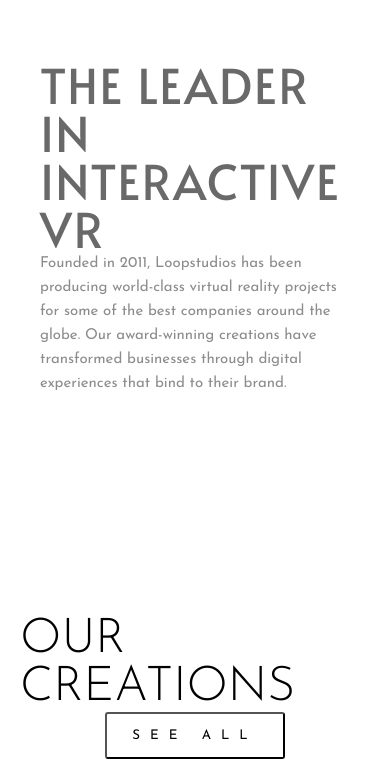
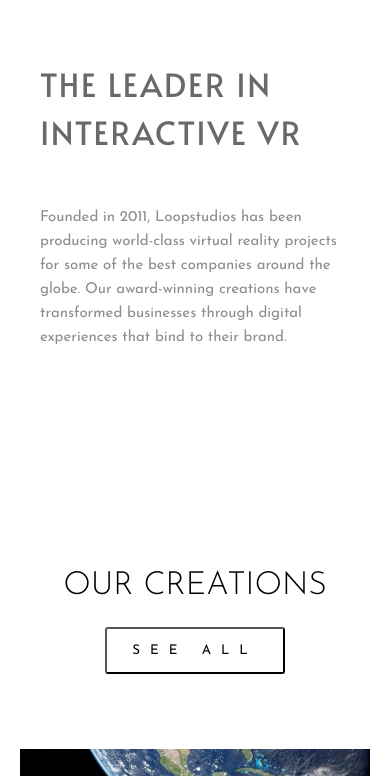
Before and after one commit to Belgacem-Dahmen/loopstudios-landing-page-main, a plain HTML site: page index.html in a window 390 px wide. Shown: the part 1063-1839 px from the top of the page. Drawn offline with Linux system fonts and the light colour scheme.

Commit message:
fixing hero section header title

```diff
--- a/style.css
+++ b/style.css
@@ -376,6 +376,7 @@ nav {
     max-width: 100%;
     font-size: 2.75rem;
     display: inline;
+
   }
 
   .vr-section {
@@ -389,19 +390,24 @@ nav {
     position: inherit;
     padding: 20px;
 
+  }
+  .vr-section-text-title{
+    font-size: 2rem;
+    margin-bottom: 50px;
+  }
+  .vr-section-text-paragraph {
+    display: inline;
 
   }
-
-  .vr-section-text-paragraph {
-    display: inline;
-  }
-
   .hero-section-header {
     display: flex;
     flex-direction: column;
-
+    text-align: center;
+    gap: 25px;
   }
-
+  .hero-section-header-title{
+    font-size: 2rem;
+  }
   .hero-section-desktop-creations {
     display: grid;
     align-items: center;
@@ -411,7 +417,16 @@ nav {
     max-width: 100%;
     gap: 25px;
   }
+  .hero-section-creations {
+    align-items: center;
+    justify-content: center;
 
+  }
+
+  .hero-section-mobile-creations {
+    margin: auto;
+  }
+}
   .mobile-img {
     display: block;
     max-width: 100%;
@@ -423,6 +438,7 @@ nav {
 
  .footer{
   text-align: center;
+  max-width: 100%;
  }
 
   .footer-foot {
@@ -431,14 +447,3 @@ nav {
     gap: 25px;
 
   }
-
-  .hero-section-creations {
-    align-items: center;
-    justify-content: center;
-
-  }
-
-  .hero-section-mobile-creations {
-    margin: auto;
-  }
-}
```
